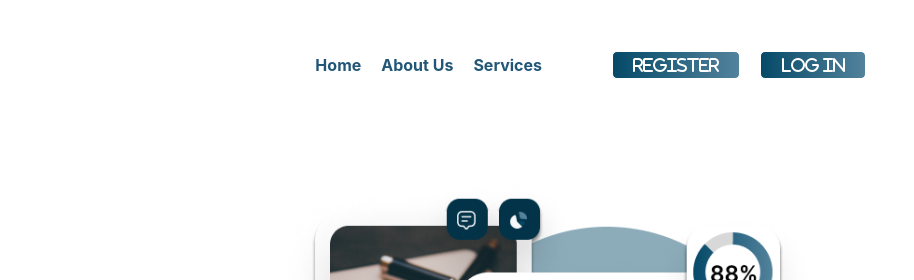
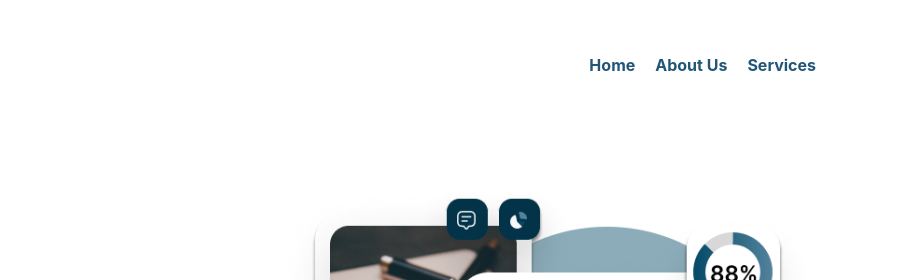
Before and after one commit to KingGamer-YT/mizrt.github.io, a plain HTML site: page index.html in a window 1280 px wide. Shown: the top 280 px of the page, 366-1280 px from the left. Drawn offline with nearby package versions, Linux system fonts and the light colour scheme; a web font is replaced by a local one.

Commit message:
Update index.html

```diff
--- a/index.html
+++ b/index.html
@@ -30,8 +30,6 @@
                         <li><a href="#sa">About Us</a></li>
                         <li><a href="#fd">Services</a></li>
                     </ul>
-                 <p class="fa">Register</p>
-                <p class="fa">Log In</p>
                 </div>
             </nav>
         </section>
```
